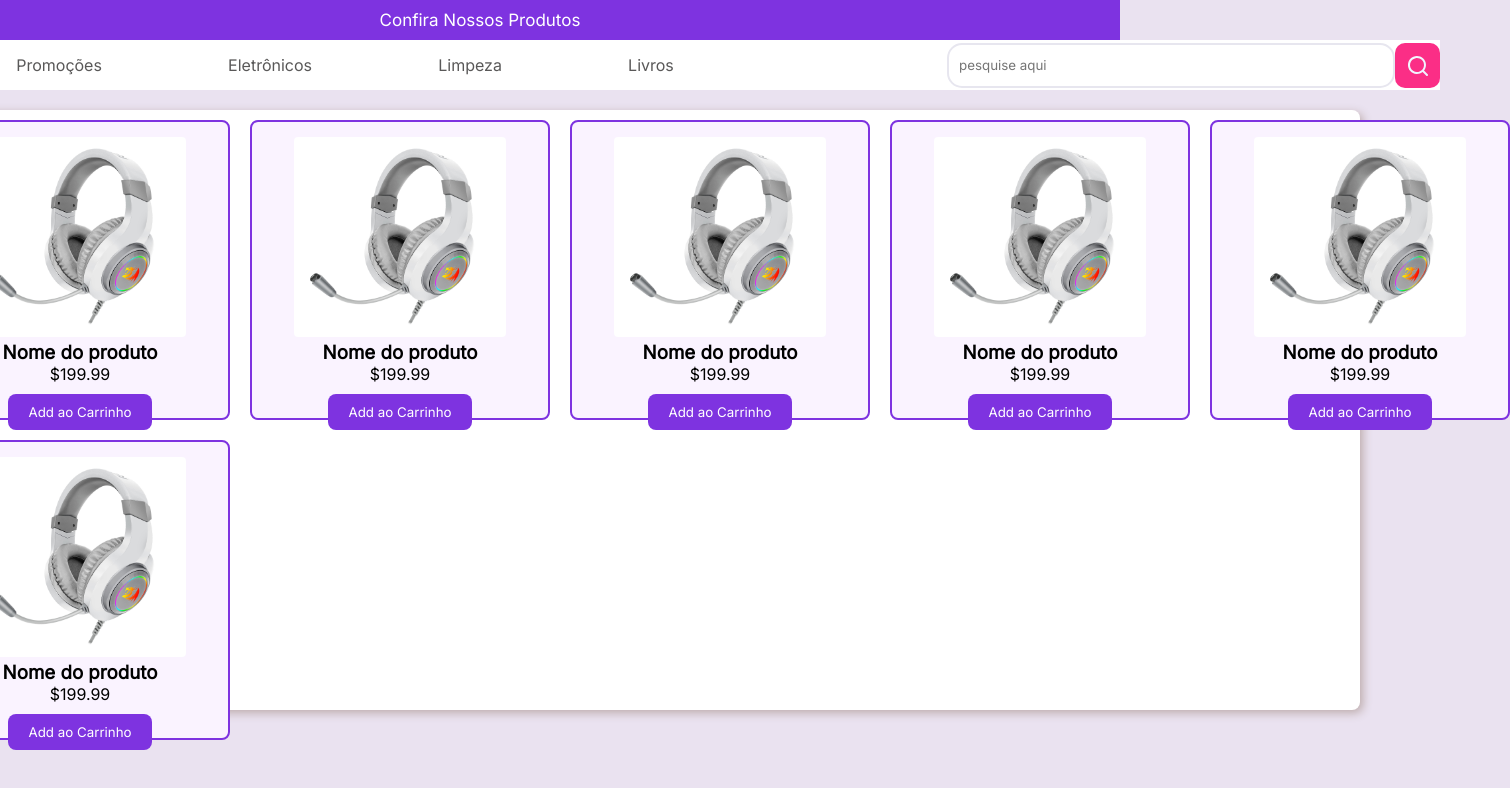
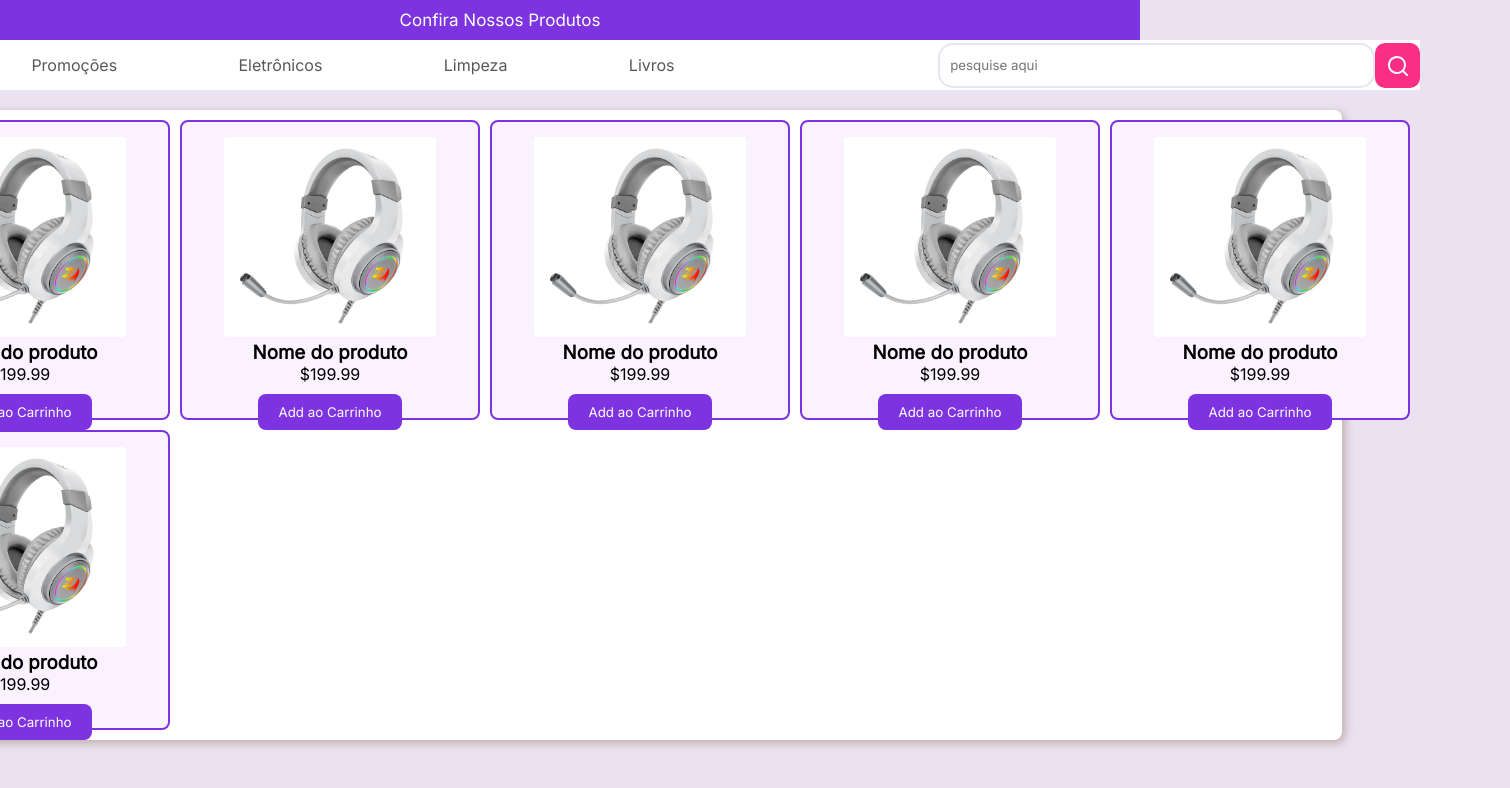
Before and after one commit to Rodrigow897/e-commerce-front, a React (Vite) app: page / in a window 1280 px wide. Shown: the top 788 px of the page, 1510 px wide, since content can reach past the window. Built offline with nearby package versions, Linux system fonts and the light colour scheme.

Commit message:
style: some changes

```diff
--- a/src/App.css
+++ b/src/App.css
@@ -148,9 +148,11 @@ body{
 .product-grid{
   display: grid;
   grid-template-columns: repeat(5, 1fr);
-  height: 75vh;
-  width: 90%;
   max-width: 90%;
+  max-height: 80vh;
+  padding: 10px;
+  gap: 10px;
+  justify-content: center;
   justify-self: center;
   margin-top: 20px;
   background-color: white;
@@ -167,7 +169,6 @@ body{
   border-radius: 8px;
   transition: transform 0.2s;
   background-color: #faf3ff;
-  margin: 10px;
 }
 
 .product-card:hover{
```
